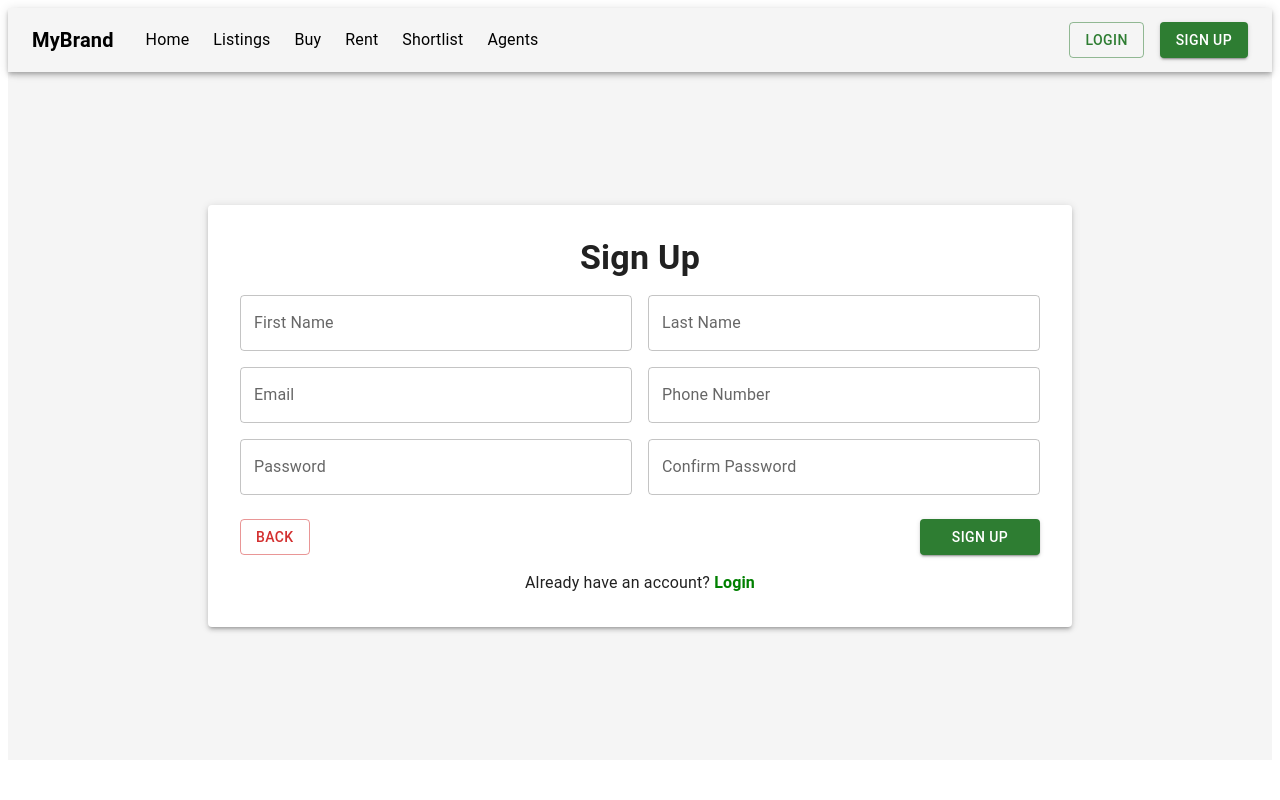
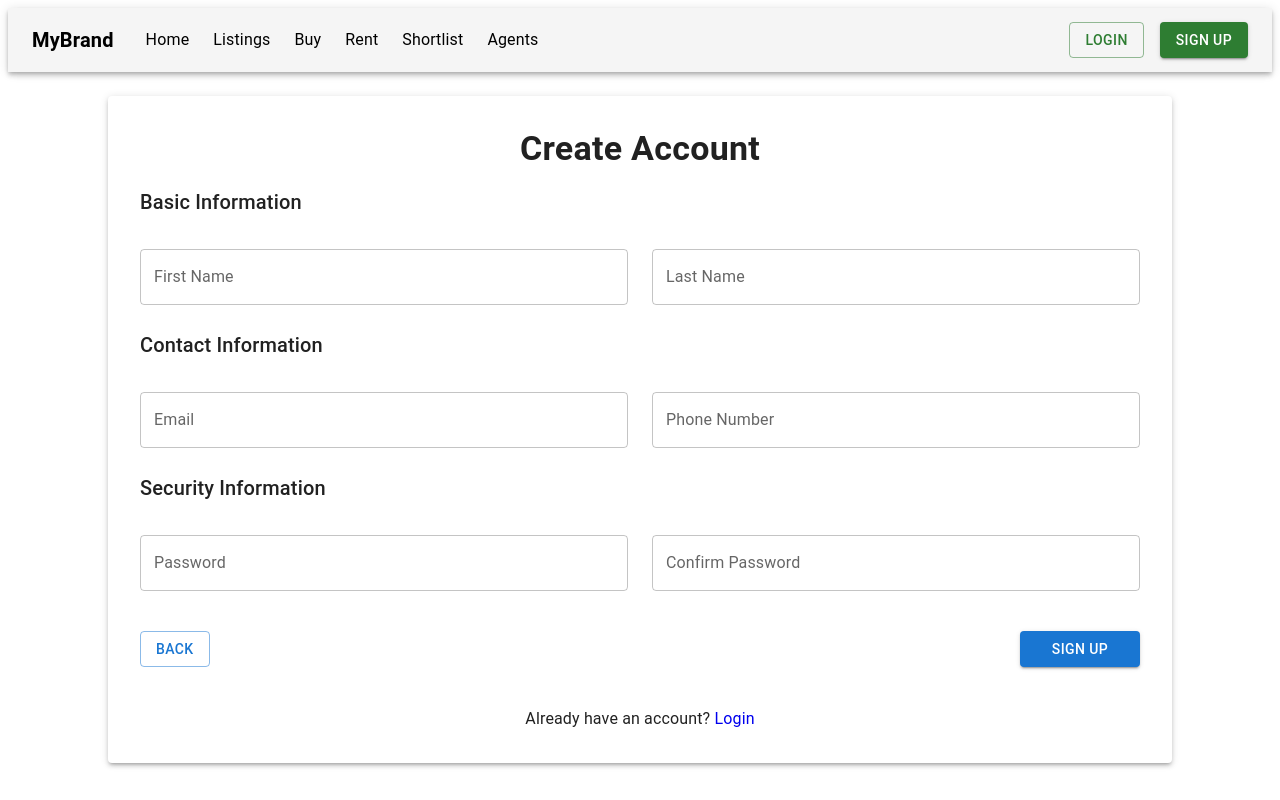
Before and after one commit to ndmichael/real-estate-mern, a React (Vite) app in the folder frontend/: page /signup in a window 1280 px wide. Both pictures are taken after a click on the button "CLIENT". Shown: the top 800 px of the page. Built offline with nearby package versions, Linux system fonts and the light colour scheme.

Commit message:
Improve the signup fields

```diff
--- a/frontend/src/pages/Auth/Signup.jsx
+++ b/frontend/src/pages/Auth/Signup.jsx
@@ -3,8 +3,6 @@ import { useForm } from "react-hook-form";
 import { Link, useNavigate } from "react-router-dom";
 import { useDispatch, useSelector } from "react-redux";
 import { loginUser, registerUser } from "../../redux/authSlice";
-
-
 import {
   Box,
   Typography,
@@ -12,74 +10,123 @@ import {
   Button,
   CircularProgress,
   Paper,
+  Grid,
+  Chip,
+  Autocomplete
 } from "@mui/material";
-import Grid from '@mui/material/Grid2'
 
 const Signup = () => {
   const dispatch = useDispatch();
   const navigate = useNavigate();
   const { loading, error } = useSelector((state) => state.auth);
+  const [userType, setUserType] = useState("");
 
-  const [userType, setUserType] = useState(""); // "agent" or "client"
+  // Options for dropdowns
+  const specialtyOptions = [
+    'Residential',
+    'Commercial',
+    'Luxury',
+    'Rentals',
+    'Land',
+    'International',
+    'Senior Housing'
+  ];
+
+  const languageOptions = [
+    'English',
+    'Spanish',
+    'French',
+    'Hausa',
+    'Yoruba',
+    'Igbo',
+    'Russian'
+  ];
+
+  const nigerianCities = [
+    'Lagos',
+    'Abuja',
+    'Port Harcourt',
+    'Kano',
+    'Ibadan',
+    'Enugu',
+    'Aba',
+  ];
 
   const {
     register,
     handleSubmit,
     watch,
+    setValue,
     formState: { errors },
   } = useForm();
 
-  const password = watch("password", ""); // Watch password for confirm validation
+  const password = watch("password", "");
 
   const onSubmit = async (data) => {
-    const userData = { ...data, role: userType }; // Add role dynamically
+    const userData = {
+      firstName: data.firstName,
+      lastName: data.lastName,
+      email: data.email,
+      password: data.password,
+      phone: data.phone,
+      role: userType,
+      profileImage: data.profileImage || null,
+      ...(userType === "agent" && {
+        agentDetails: {
+          companyName: data.companyName,
+          licenseNumber: data.licenseNumber,
+          title: data.title || "Real Estate Agent",
+          bio: data.bio || "",
+          officeAddress: data.officeAddress || "",
+          officeHours: data.officeHours || "Mon-Fri 9am-5pm",
+          specialties: data.specialties || [],
+          serviceAreas: data.serviceAreas || [],
+          languages: data.languages || ['English'],
+          teamSize: data.teamSize || 1,
+          awards: data.awards ? data.awards.split(',').map(award => award.trim()) : []
+        }
+      })
+    };
+
     const result = await dispatch(registerUser(userData));
     if (result.meta.requestStatus === "fulfilled") {
-      localStorage.setItem("token", result.payload.token); // Store token
+      localStorage.setItem("token", result.payload.token);
       dispatch(loginUser(result.payload.token));
-      navigate(userType === "client" ? "/client/dashboard" : "/agent/dashboard"); // Use absolute paths
+      navigate(userType === "client" ? "/client/dashboard" : "/agent/dashboard");
     }
-
   };
 
   return (
-    <Box
-      sx={{
-        minHeight: "80vh",
-        display: "flex",
-        alignItems: "center",
-        justifyContent: "center",
-        background: "#f5f5f5",
-        p: 3,
-      }}
-    >
-      <Paper elevation={3} sx={{ p: 4, maxWidth: 800, width: "100%" }}>
+    <Box sx={{ minHeight: "80vh", display: "flex", alignItems: "center", justifyContent: "center", p: 3 }}>
+      <Paper elevation={3} sx={{ p: 4, maxWidth: 1000, width: "100%" }}>
         <Typography variant="h4" fontWeight="bold" textAlign="center" mb={2}>
-          Sign Up
+          Create Account
         </Typography>
 
-        {/* Step 1: Select User Type */}
         {!userType ? (
           <Box textAlign="center">
             <Typography variant="h6" mb={2}>
-              Sign Up as:
+              I am signing up as:
             </Typography>
             <Box sx={{ display: "flex", justifyContent: "center", gap: 2 }}>
-              <Button variant="contained" color="success" onClick={() => setUserType("client")}>
+              <Button variant="contained" onClick={() => setUserType("client")}>
                 Client
               </Button>
-              <Button variant="outlined" color="success" onClick={() => setUserType("agent")}>
+              <Button variant="outlined" onClick={() => setUserType("agent")}>
                 Agent
               </Button>
             </Box>
           </Box>
         ) : (
-          <>
-            {/* Step 2: User fills out the form */}
           <form onSubmit={handleSubmit(onSubmit)}>
-              <Grid container spacing={2}>
-                {/* Full Name */}
-                <Grid size={{xs:12, sm:6}}>
+            <Grid container spacing={3}>
+              {/* Basic Information */}
+              <Grid item xs={12}>
+                <Typography variant="h6" gutterBottom>
+                  Basic Information
+                </Typography>
+              </Grid>
+              <Grid item xs={12} sm={6}>
                 <TextField
                   fullWidth
                   label="First Name"
@@ -88,8 +135,7 @@ const Signup = () => {
                   helperText={errors.firstName?.message}
                 />
               </Grid>
-
-                <Grid size={{xs:12, sm:6}}>
+              <Grid item xs={12} sm={6}>
                 <TextField
                   fullWidth
                   label="Last Name"
@@ -99,116 +145,257 @@ const Signup = () => {
                 />
               </Grid>
 
-                {/* Email */}
-                <Grid size={{xs:12, sm:6}}>
+              {/* Contact Information */}
+              <Grid item xs={12}>
+                <Typography variant="h6" gutterBottom>
+                  Contact Information
+                </Typography>
+              </Grid>
+              <Grid item xs={12} sm={6}>
                 <TextField
                   fullWidth
                   label="Email"
                   type="email"
-                    {...register("email", { required: "Email is required" })}
+                  {...register("email", {
+                    required: "Email is required",
+                    pattern: {
+                      value: /^\w+([.-]?\w+)*@\w+([.-]?\w+)*(\.\w{2,3})+$/,
+                      message: "Invalid email address"
+                    }
+                  })}
                   error={!!errors.email}
                   helperText={errors.email?.message}
                 />
               </Grid>
-
-                {/* Phone Number */}
-                <Grid size={{xs:12, sm:6}}>
+              <Grid item xs={12} sm={6}>
                 <TextField
                   fullWidth
                   label="Phone Number"
-                    type="tel"
-                    {...register("phone", { required: "Phone number is required" })}
+                  {...register("phone", {
+                    required: "Phone number is required",
+                    pattern: {
+                      value: /^(\+234|0)?[0-9]{10}$/,
+                      message: "Invalid Nigerian phone number (must be 11 digits)"
+                    }
+                  })}
                   error={!!errors.phone}
                   helperText={errors.phone?.message}
                 />
               </Grid>
 
-                {/* Password */}
-                <Grid size={{xs:12, sm:6}}>
+              {/* Security Information */}
+              <Grid item xs={12}>
+                <Typography variant="h6" gutterBottom>
+                  Security Information
+                </Typography>
+              </Grid>
+              <Grid item xs={12} sm={6}>
                 <TextField
                   fullWidth
                   label="Password"
                   type="password"
                   {...register("password", {
                     required: "Password is required",
-                      minLength: { value: 6, message: "Password must be at least 6 characters" },
+                    minLength: { value: 6, message: "Password must be at least 6 characters" }
                   })}
                   error={!!errors.password}
                   helperText={errors.password?.message}
                 />
               </Grid>
-
-                {/* Confirm Password */}
-                <Grid size={{xs:12, sm:6}}>
+              <Grid item xs={12} sm={6}>
                 <TextField
                   fullWidth
                   label="Confirm Password"
                   type="password"
                   {...register("confirmPassword", {
-                      required: "Confirm Password is required",
-                      validate: (value) => value === password || "Passwords do not match",
+                    required: "Please confirm your password",
+                    validate: value => value === password || "Passwords do not match"
                   })}
                   error={!!errors.confirmPassword}
                   helperText={errors.confirmPassword?.message}
                 />
               </Grid>
 
-                {/* Company Name (Only for Agents) */}
+              {/* Agent-Specific Fields */}
               {userType === "agent" && (
-
-                  <Grid size={{xs:12, sm:6}}>
+                <>
+                  <Grid item xs={12}>
+                    <Typography variant="h6" gutterBottom>
+                      Professional Information
+                    </Typography>
+                  </Grid>
+                  <Grid item xs={12} sm={6}>
                     <TextField
                       fullWidth
                       label="Company Name"
-                      {...register("companyName", { required: "Company name is required for agents" })}
+                      {...register("companyName", {
+                        required: "Company name is required for agents"
+                      })}
                       error={!!errors.companyName}
                       helperText={errors.companyName?.message}
                     />
                   </Grid>
-                )}
-
-                {/* Company Name (Only for Agents) */}
-                {userType === "agent" && (
-
-                  <Grid size={{xs:12, sm:6}}>
+                  <Grid item xs={12} sm={6}>
                     <TextField
                       fullWidth
                       label="License Number"
-                      {...register("licenseNumber", { required: "License Number is required for agents" })}
+                      {...register("licenseNumber", {
+                        required: "License number is required for agents"
+                      })}
                       error={!!errors.licenseNumber}
                       helperText={errors.licenseNumber?.message}
                     />
                   </Grid>
+                  <Grid item xs={12} sm={6}>
+                    <TextField
+                      fullWidth
+                      label="Professional Title"
+                      defaultValue="Real Estate Agent"
+                      {...register("title")}
+                    />
+                  </Grid>
+                  <Grid item xs={12} sm={6}>
+                    <TextField
+                      fullWidth
+                      label="Team Size"
+                      type="number"
+                      defaultValue={1}
+                      inputProps={{ min: 1 }}
+                      {...register("teamSize")}
+                    />
+                  </Grid>
+                  <Grid item xs={12}>
+                    <TextField
+                      fullWidth
+                      label="Bio"
+                      multiline
+                      rows={3}
+                      {...register("bio")}
+                      helperText="Max 500 characters"
+                    />
+                  </Grid>
+                  <Grid item xs={12} sm={6}>
+                    <TextField
+                      fullWidth
+                      label="Office Address"
+                      {...register("officeAddress")}
+                    />
+                  </Grid>
+                  <Grid item xs={12} sm={6}>
+                    <TextField
+                      fullWidth
+                      label="Office Hours"
+                      defaultValue="Mon-Fri 9am-5pm"
+                      {...register("officeHours")}
+                    />
+                  </Grid>
+                  <Grid item xs={12} sm={6}>
+                    <Autocomplete
+                      multiple
+                      options={specialtyOptions}
+                      renderTags={(value, getTagProps) =>
+                        value.map((option, index) => (
+                          <Chip label={option} {...getTagProps({ index })} />
+                        ))
+                      }
+                      renderInput={(params) => (
+                        <TextField
+                          {...params}
+                          label="Specialties"
+                          placeholder="Select specialties"
+                        />
+                      )}
+                      onChange={(event, newValue) => {
+                        setValue("specialties", newValue);
+                      }}
+                    />
+                  </Grid>
+                  <Grid item xs={12} sm={6}>
+                    <Autocomplete
+                      multiple
+                      options={nigerianCities}
+                      renderTags={(value, getTagProps) =>
+                        value.map((option, index) => (
+                          <Chip label={option} {...getTagProps({ index })} />
+                        ))
+                      }
+                      renderInput={(params) => (
+                        <TextField
+                          {...params}
+                          label="Service Areas (Nigerian Cities)"
+                          placeholder="Select cities"
+                        />
+                      )}
+                      onChange={(event, newValue) => {
+                        setValue("serviceAreas", newValue);
+                      }}
+                    />
+                  </Grid>
+                  <Grid item xs={12} sm={6}>
+                    <Autocomplete
+                      multiple
+                      options={languageOptions}
+                      defaultValue={['English']}
+                      renderTags={(value, getTagProps) =>
+                        value.map((option, index) => (
+                          <Chip label={option} {...getTagProps({ index })} />
+                        ))
+                      }
+                      renderInput={(params) => (
+                        <TextField
+                          {...params}
+                          label="Languages Spoken"
+                          placeholder="Select languages"
+                        />
+                      )}
+                      onChange={(event, newValue) => {
+                        setValue("languages", newValue);
+                      }}
+                    />
+                  </Grid>
+                  <Grid item xs={12}>
+                    <TextField
+                      fullWidth
+                      label="Awards & Recognition"
+                      helperText="Separate multiple awards with commas"
+                      {...register("awards")}
+                    />
+                  </Grid>
+                </>
+              )}
 
-                )}
-              </Grid>
-
-              {/* Submit & Back Buttons */}
-              <Box sx={{ display: "flex", justifyContent: "space-between", mt: 3 }}>
-                <Button variant="outlined" color="error" onClick={() => setUserType("")}>
+              {/* Form Actions */}
+              <Grid item xs={12}>
+                <Box sx={{ display: "flex", justifyContent: "space-between", mt: 2 }}>
+                  <Button variant="outlined" onClick={() => setUserType("")}>
                     Back
                   </Button>
                   <Button
                     type="submit"
                     variant="contained"
-                  color="success"
-                  disabled={loading} // Disable while loading
+                    disabled={loading}
                     sx={{ minWidth: 120 }}
                   >
-                  {loading ? <CircularProgress size={24} color="inherit" /> : "Sign Up"}
+                    {loading ? <CircularProgress size={24} /> : "Sign Up"}
                   </Button>
                 </Box>
+              </Grid>
 
-              {/* Already have an account? */}
+              <Grid item xs={12}>
                 <Typography textAlign="center" sx={{ mt: 2 }}>
                   Already have an account?{" "}
-                <Link to="/login" style={{ textDecoration: "none", color: "green", fontWeight: "bold" }}>
+                  <Link to="/login" style={{ textDecoration: "none", color: "primary.main" }}>
                     Login
                   </Link>
                 </Typography>
+                {error && (
+                  <Typography color="error" textAlign="center" sx={{ mt: 2 }}>
+                    {error}
+                  </Typography>
+                )}
+              </Grid>
+            </Grid>
           </form>
-            {error && <p style={{ color: "red" }}>{error}</p>}
-          </>
         )}
       </Paper>
     </Box>
```
Lines whose indentation alone changed are shown as unchanged.
